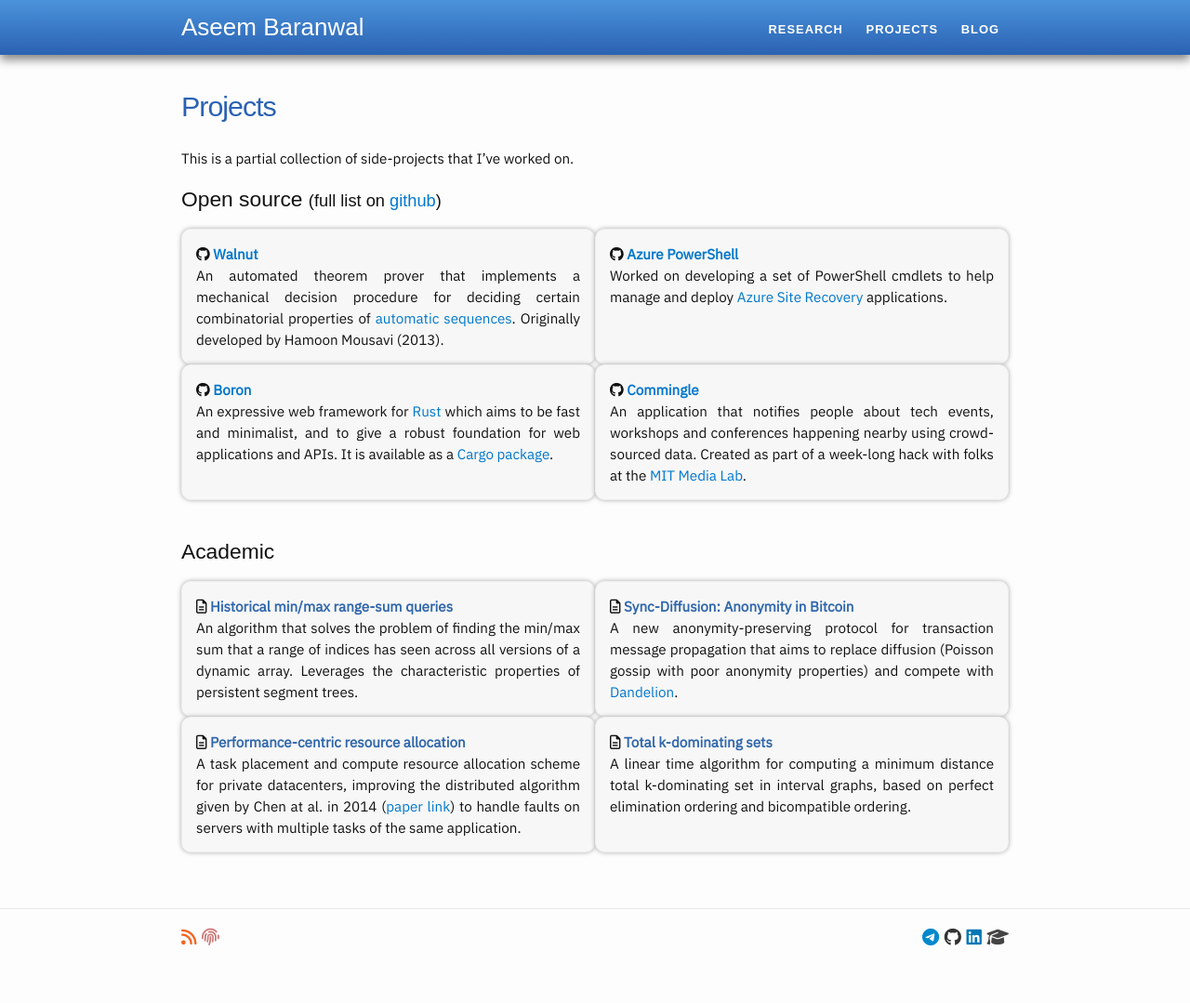
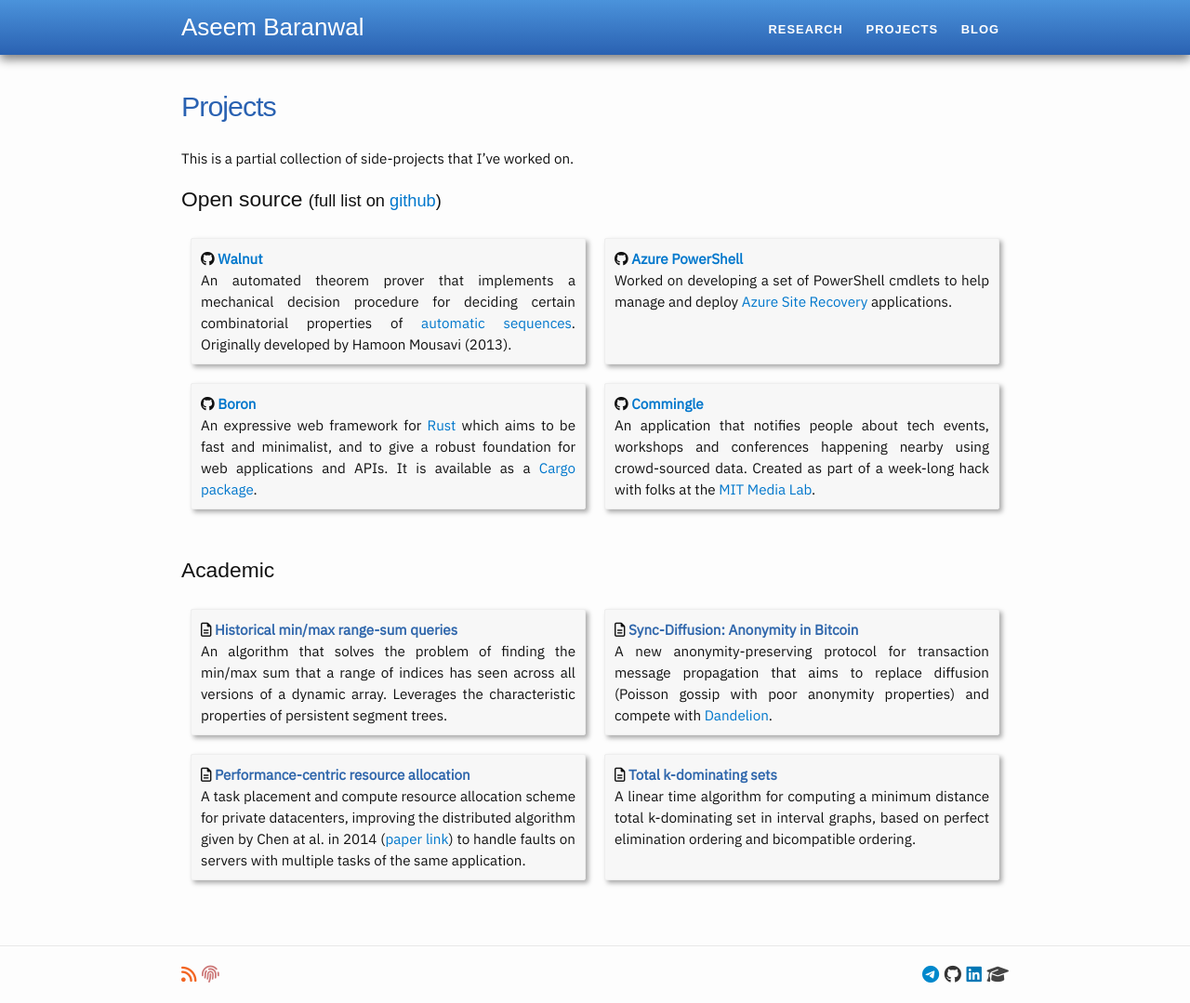
Before and after one commit to aseemrb/aseemrb.github.io, a Jekyll site: the page built from projects.md, in a window 1280 px wide. Shown: the whole page at 93% size. Built offline with Jekyll 4.4.1, drawn with Linux system fonts in a browser that asks for light colours; nearby versions of some CDN libraries; before the commit the page ends 1039 px from its top, so only the background shows below that.

Commit message:
project-box css

```diff
--- a/_sass/_base.scss
+++ b/_sass/_base.scss
@@ -249,10 +249,11 @@ a.tosu {
 
 .project-box {
     flex: 50%;
-    padding: 15px;
+    margin: 10px;
+    padding: 10px;
     border: 1px solid #eee;
-    border-radius: 10px;
-    box-shadow: 0 0 5px #aaa;
+    border-radius: 2px;
+    box-shadow: 3px 3px 5px #aaa;
     background: #f7f7f7;
 }
 
```
